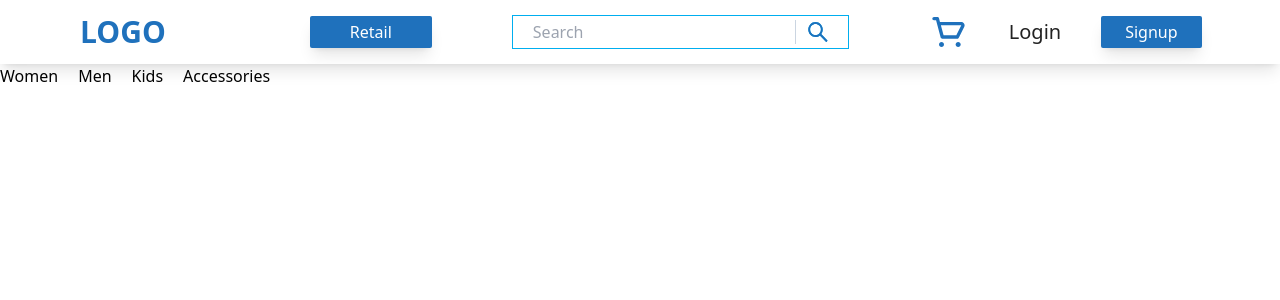
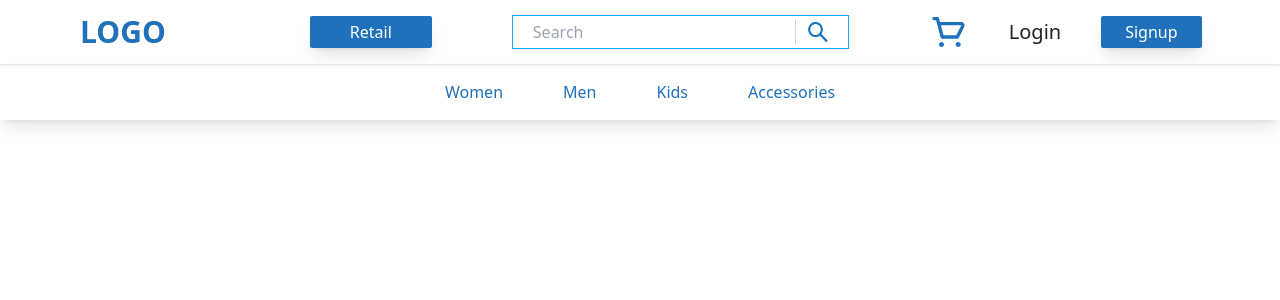
Before and after one commit to george-asiedu/Storefront, an Angular app in the folder storefront/: page / in a window 1280 px wide. Shown: the top 300 px of the page. Built offline with nearby package versions, Linux system fonts and the light colour scheme.

Commit message:
category-nav done

```diff
--- a/storefront/src/app/category-navbar/category-navbar.component.html
+++ b/storefront/src/app/category-navbar/category-navbar.component.html
@@ -1,6 +1,6 @@
-<nav class="flex items-center gap-5">
-    <a href="/men">Women</a>
-    <a href="/men">Men</a>
-    <a href="/men">Kids</a>
-    <a href="/men">Accessories</a>
+<nav class="w-full flex items-center gap-5 justify-center py-4 shadow-lg">
+    <a href="/women" class="text-center text-primary px-5 hover:text-secondary font-medium">Women</a>
+    <a href="/men" class="text-center text-primary px-5 hover:text-secondary font-medium">Men</a>
+    <a href="/kids" class="text-center text-primary px-5 hover:text-secondary font-medium">Kids</a>
+    <a href="/accessories" class="text-center text-primary px-5 hover:text-secondary font-medium">Accessories</a>
 </nav>
--- a/storefront/src/app/navbar/navbar.component.html
+++ b/storefront/src/app/navbar/navbar.component.html
@@ -1,4 +1,4 @@
-<header class="sm:w-full sm:overflow-hidden sm:flex items-center gap-20 py-3 px-20 shadow-lg">
+<header class="sm:w-full sm:overflow-hidden sm:flex items-center gap-20 py-3 px-20 shadow">
     <div class="flex gap-36 items-center w-1/3">
         <h1 class="text-primary text-3xl font-semibold">LOGO</h1>
         <button class="text-white bg-primary cursor-pointer py-1 px-10 font-medium rounded-sm hover-btn">Retail</button>
```
